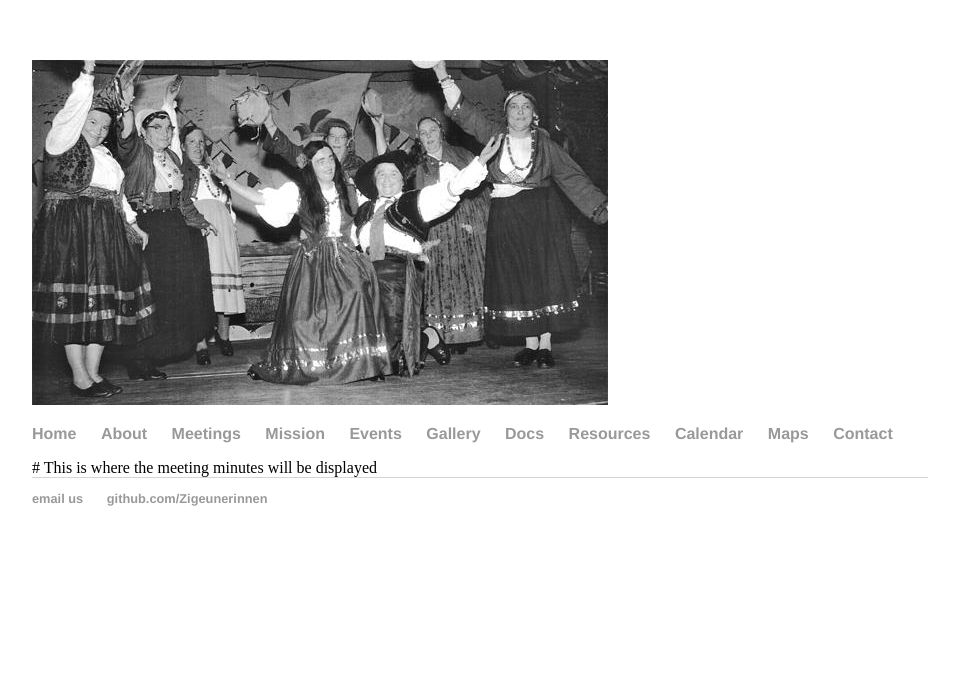
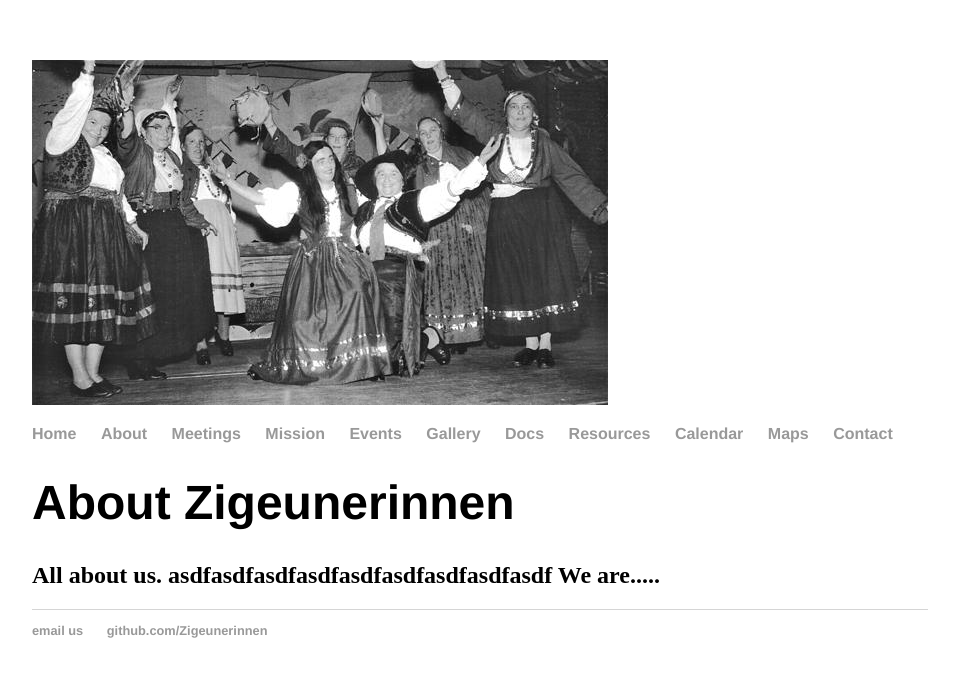
Before and after one commit to vbahole23/vbahole23.github.io, a Jekyll site: the page built from minutes/index.html, in a window 1280 px wide. Shown: the top 677 px of the page, without its empty margins (160-1119 px from the left). Built offline with Jekyll 4.4.1, drawn with Linux system fonts in a browser that asks for light colours.

Commit message:
Update index.html

```diff
--- a/minutes/index.html
+++ b/minutes/index.html
@@ -2,4 +2,5 @@
 layout: default
 title: About Zigeunerinnen
 ---
-# This is where the meeting minutes will be displayed
+	<h1>{{ page.title }}</h1>
+	<h2>All about us. asdfasdfasdfasdfasdfasdfasdfasdfasdf We are.....</h2>
```
